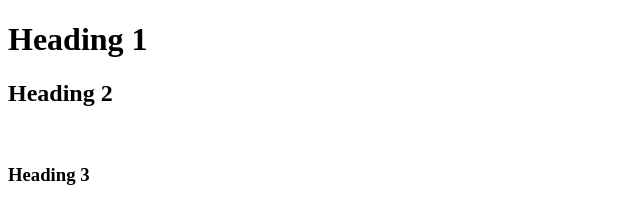
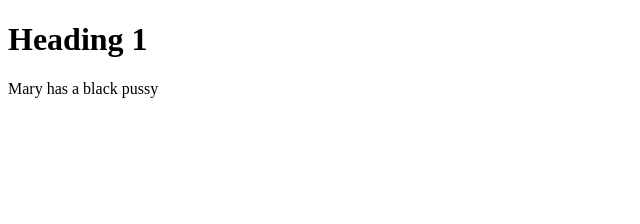
Before and after one commit to Tung-DAO-NGOC/git-practice, a plain HTML site: page index.html in a window 1280 px wide. Shown: the whole page, without its empty margins (0-640 px from the left). Drawn offline with Linux system fonts and the light colour scheme.

Commit message:
Update index.html

```diff
--- a/index.html
+++ b/index.html
@@ -8,8 +8,6 @@
   </head>
   <body>
     <h1>Heading 1</h1>
-    <h2>Heading 2</h2>
-    <br />
-    <h3>Heading 3</h3>
+    <p>Mary has a black pussy</p>
   </body>
 </html>
```
